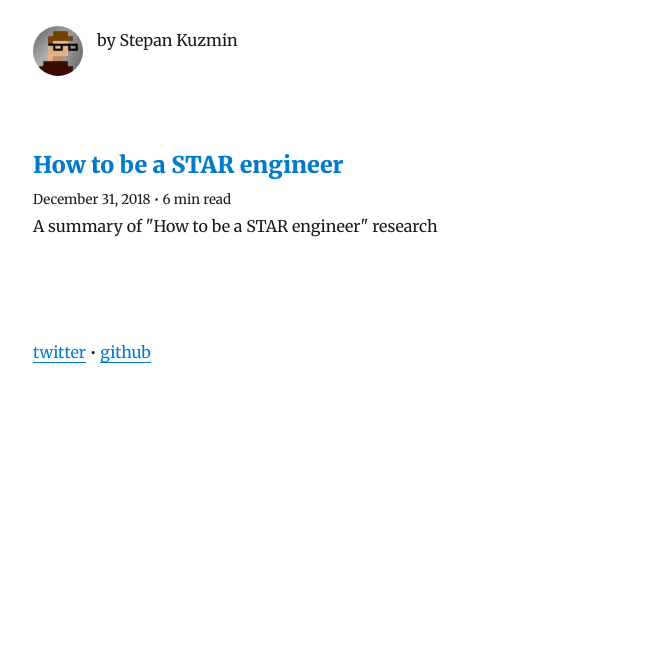
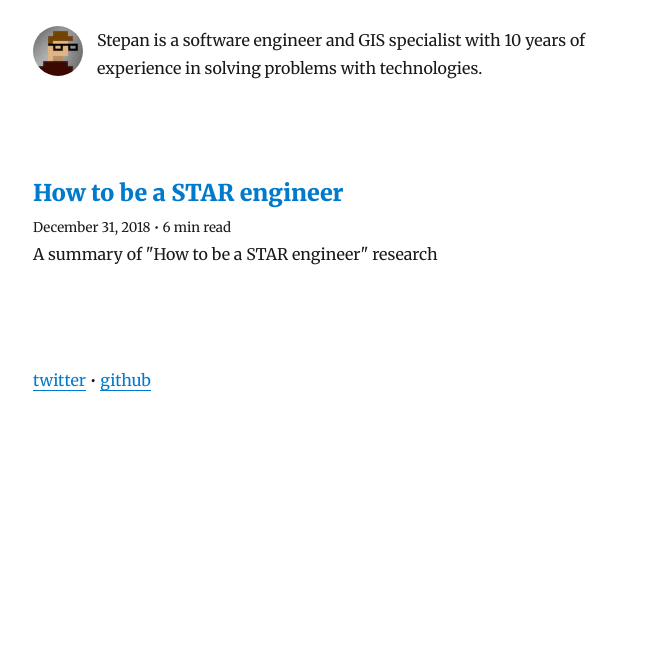
Before and after one commit to stepankuzmin/stepankuzmin.com, a Gatsby site: page / in a window 1280 px wide. Shown: the part 128-800 px from the top of the page, without its empty margins (292-950 px from the left). Built offline with nearby package versions, Linux system fonts and the light colour scheme; Gatsby itself is replaced by a stand-in of ours; some packages are replaced by stand-ins of ours.

Commit message:
fix(Bio): update bio

```diff
--- a/src/components/bio.js
+++ b/src/components/bio.js
@@ -48,7 +48,10 @@ function Bio() {
                 borderRadius: '100%'
               }}
             />
-            <p>by Stepan Kuzmin</p>
+            <p>
+              Stepan is a software engineer and GIS specialist with 10 years of
+              experience in solving problems with technologies.
+            </p>
           </div>
         );
       }}
```
